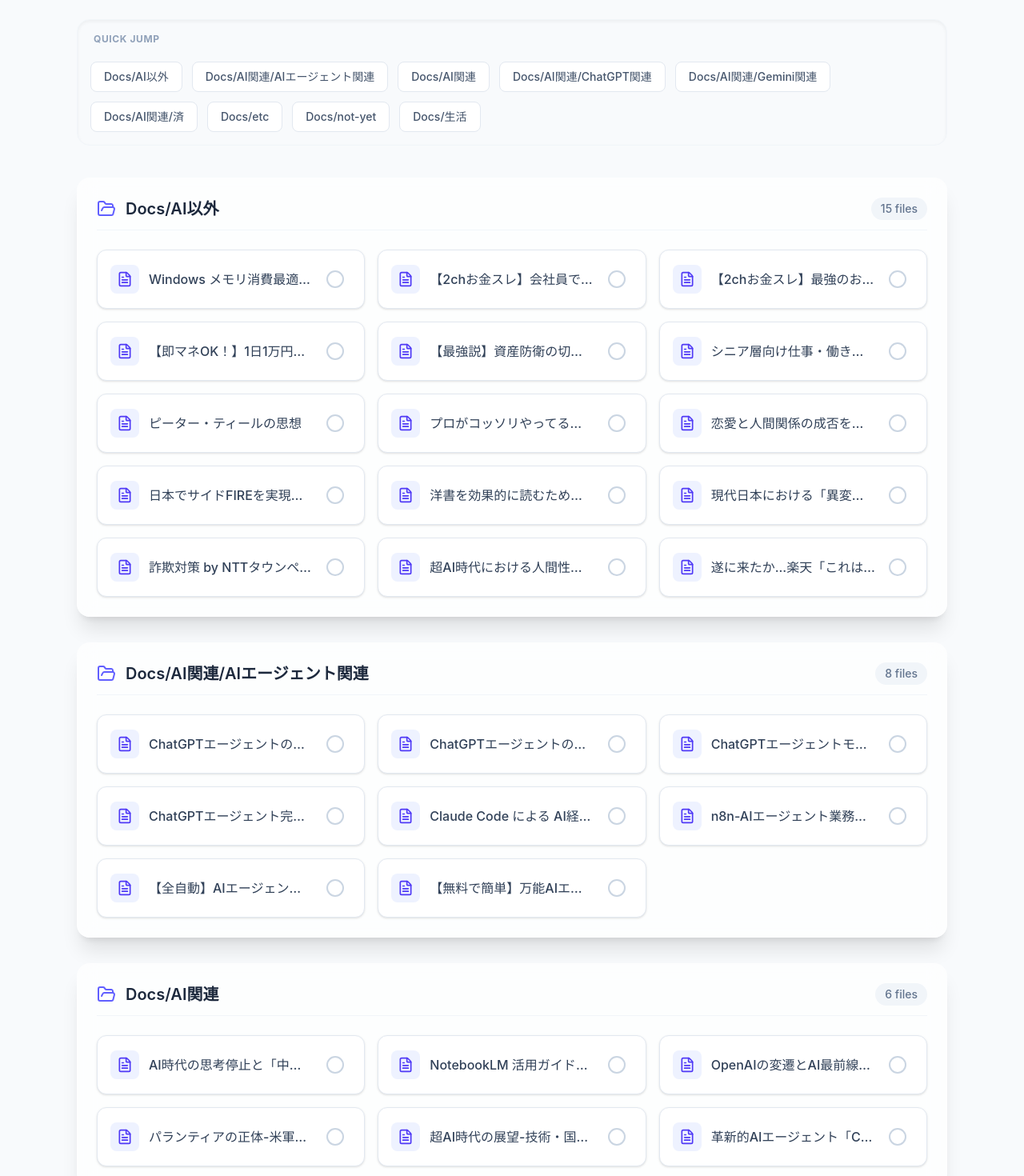
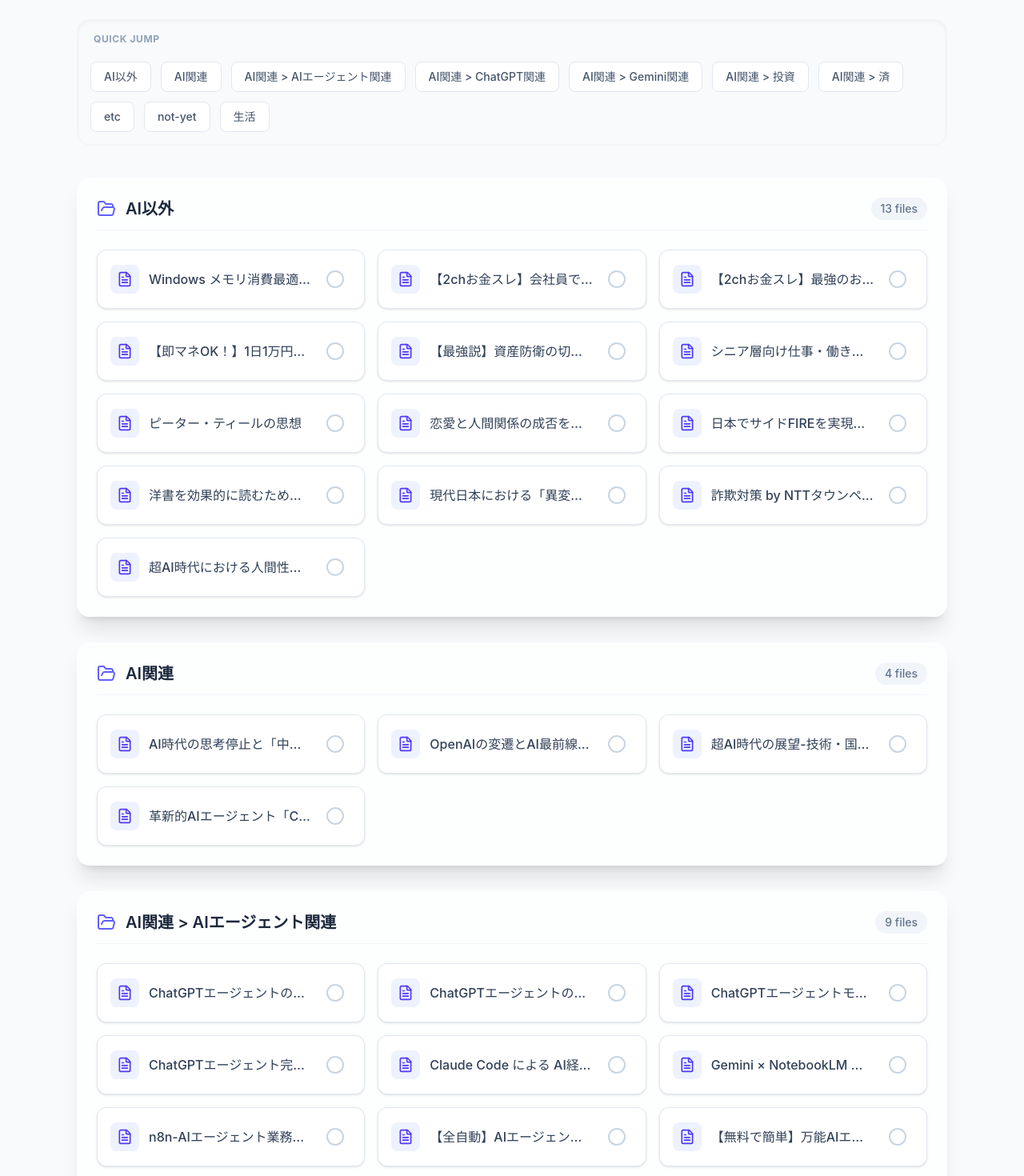
Before and after one commit to ykp1974/html_hosting, a React (Vite) app in the folder html_hosting/html-viewer/: page / in a window 1280 px wide. Shown: the part 260-1730 px from the top of the page at 80% size. Built offline with nearby package versions, Linux system fonts and the light colour scheme.

Commit message:
2026/4/6@Adv 投資Folder

```diff
--- a/html_hosting/html-viewer/public/files.json
+++ b/html_hosting/html-viewer/public/files.json
@@ -6,19 +6,18 @@
   "Docs/AI以外/【最強説】資産防衛の切り札！東南アジア移住で資産形成が超加速する理由5選.html",
   "Docs/AI以外/シニア層向け仕事・働き方ブリーフィング.html",
   "Docs/AI以外/ピーター・ティールの思想.html",
-  "Docs/AI以外/プロがコッソリやってる？FIREしたいなら今が仕込み時！？高配当な権利落ち銘柄7選！！.html",
   "Docs/AI以外/恋愛と人間関係の成否を決する「日常の在り方」-仏教の教えに基づく考察.html",
   "Docs/AI以外/日本でサイドFIREを実現する完全ガイド.html",
   "Docs/AI以外/洋書を効果的に読むための「3回読み」メソッド.html",
   "Docs/AI以外/現代日本における「異変」と社会的違和感-50代後半の視点から見た日本の静かな崩壊.html",
   "Docs/AI以外/詐欺対策 by NTTタウンページ.html",
   "Docs/AI以外/超AI時代における人間性の再定義-生産から「縁」と「共生」への転換.html",
-  "Docs/AI以外/遂に来たか...楽天「これは最終手段だった...」 史上初の発表でこれからとんでもないことが起きるかもしれません.html",
   "Docs/AI関連/AIエージェント関連/ChatGPTエージェントの機能と限界～詳細ブリーフィング - 自律型 vs ワークフロー型の徹底比較.html",
   "Docs/AI関連/AIエージェント関連/ChatGPTエージェントの活用と可能性~自律的タスク実行による業務革新への道筋.html",
   "Docs/AI関連/AIエージェント関連/ChatGPTエージェントモード vs Genspark AIエージェント～比較レビュー.html",
   "Docs/AI関連/AIエージェント関連/ChatGPTエージェント完全ガイド~AIが自律的に作業を代行する新時代のスタンダード.html",
   "Docs/AI関連/AIエージェント関連/Claude Code による AI経営革命ー次世代の管理・実行ツールとしての全容.html",
+  "Docs/AI関連/AIエージェント関連/Gemini × NotebookLM 連携～「自分専用エージェント」構築.html",
   "Docs/AI関連/AIエージェント関連/n8n-AIエージェント業務自動化.html",
   "Docs/AI関連/AIエージェント関連/【全自動】AIエージェントにYouTube動画を無限に作ってもらう方法（神ツールn8n×コード不要）.html",
   "Docs/AI関連/AIエージェント関連/【無料で簡単】万能AIエージェントに仕事を丸投げする方法｜n8n～雑用AIを作る.html",
@@ -27,14 +26,13 @@
   "Docs/AI関連/ChatGPT関連/ChatGPT革新的活用法.html",
   "Docs/AI関連/ChatGPT関連/MBTI × ChatGPT キャリア戦略術.html",
   "Docs/AI関連/ChatGPT関連/My GPTsの構築と活用法 - 完全図解.html",
-  "Docs/AI関連/Gemini関連/ChatGPT 驚異のパフォーマンスを生み出したAIトレード手法.html",
   "Docs/AI関連/Gemini関連/Gemini Canvas機能によるGoogleスライド自動生成 完全図解.html",
-  "Docs/AI関連/Gemini関連/Gemini × NotebookLM 連携～「自分専用エージェント」構築.html",
   "Docs/AI関連/Gemini関連/Geminiの神機能 「Canvas」の使い方12選！もうパワポ不要？インフォグラフィックと音声生成で、資料作成が異次元.html",
   "Docs/AI関連/Gemini関連/Geminiライブが凄い！タスク機能も追加されてるし、音声概要もできる！Geminiアプリが進化してた.html",
   "Docs/AI関連/Gemini関連/Google Gemini すごい使い方10選.html",
   "Docs/AI関連/Gemini関連/Google Opal 完全図解ガイド.html",
   "Docs/AI関連/Gemini関連/Google Workspace Flows-AIを活用した自動化ツールの完全図解.html",
+  "Docs/AI関連/Gemini関連/Google Workspace を活用したプレゼン資料作成の効率化-3つのAIツールによる黄金ワークフロー.html",
   "Docs/AI関連/Gemini関連/Nano Banana Pro 完全攻略ガイド.html",
   "Docs/AI関連/Gemini関連/NanoBanana Pro 完全図解.html",
   "Docs/AI関連/Gemini関連/NotebookLM 完全ガイド.html",
@@ -45,16 +43,15 @@
   "Docs/AI関連/Gemini関連/【速報】Gemini CLIが爆誕！毎日1,000回無料枠の衝撃.html",
   "Docs/AI関連/Gemini関連/【速報！】Geminiの「Deep Research」や「Gems」が無料開放！全員使え！.html",
   "Docs/AI関連/Gemini関連/間違いなく神神神AI！Google開発の「NotebookLM」が衝撃的すぎたので全機能・使い方など徹底解説します.html",
-  "Docs/AI関連/NotebookLM 活用ガイドー分析とリサーチを最大化する高度なテクニック.html",
   "Docs/AI関連/OpenAIの変遷とAI最前線の動向分析-全知全能への進化と営利化のジレンマ.html",
-  "Docs/AI関連/パランティアの正体-米軍が実戦投入する「真のAI」とその本質に関するブリーフィング資料.html",
+  "Docs/AI関連/投資/ChatGPT 驚異のパフォーマンスを生み出したAIトレード手法.html",
+  "Docs/AI関連/投資/プロがコッソリやってる？FIREしたいなら今が仕込み時！？高配当な権利落ち銘柄7選！！.html",
   "Docs/AI関連/済/2024年8月 生成AI最新動向ブリーフィング.html",
   "Docs/AI関連/済/AIガチ勢が今、生成AIで日常的に効率化している事.html",
   "Docs/AI関連/済/AI活用学習の4ステップ.html",
   "Docs/AI関連/済/AI革命の第二幕～3MとNetflixが示す「常時推論」の経済圏.html",
   "Docs/AI関連/済/ChatGPTプロンプト作成の基礎テクニック9選.html",
   "Docs/AI関連/済/ChatGPT高度活用法：完全図解ガイド.html",
-  "Docs/AI関連/済/dir.html",
   "Docs/AI関連/済/Google Antigravity 完全図解.html",
   "Docs/AI関連/済/Google NotebookLM-機能と活用法 - 完全図解ガイド.html",
   "Docs/AI関連/済/Googleの無料AIアプリ作成ツール『Opal』が神サービス！具体的な使い方を解説.html",
@@ -72,8 +69,8 @@
   "Docs/AI関連/済/【神アプデ】Genspark AIスライド2.0の概要と意図通りのスライドを作るプロンプト術を教えます.html",
   "Docs/AI関連/済/【神アプデ】最新版Geminiでパワポ・スライド資料作成が一瞬で終わる方法を解説します【速報！】Geminiの「Deep Research」や「Gems」が無料開放！全員使え！.html",
   "Docs/AI関連/済/ナノバナナPro 完全図解.html",
+  "Docs/AI関連/済/パランティアの正体-米軍が実戦投入する「真のAI」とその本質に関するブリーフィング資料.html",
   "Docs/AI関連/済/自分の頭を使わずにプロンプトを作る方法3選.html",
-  "Docs/AI関連/済/間違いなく神神神AI！Google開発の「NotebookLM」が衝撃的すぎたので全機能・使い方など徹底解説します.html",
   "Docs/AI関連/超AI時代の展望-技術・国防・経済のパラダイムシフト.html",
   "Docs/AI関連/革新的AIエージェント「Cowork」.html",
   "Docs/etc/AIの忖度（サイコファンシー）現象とその対策--Sycophancy 諸刃の剣.html",
--- a/html_hosting/html-viewer/src/App.tsx
+++ b/html_hosting/html-viewer/src/App.tsx
@@ -47,12 +47,31 @@ function FileList() {
   // 【1. 初期化処理】コンポーネントがマウントされた際に一度だけ実行
   useEffect(() => {
     // サーバーからファイル一覧を取得
-    fetchFiles();
+    setLoading(true);
+    fetchFiles().finally(() => setLoading(false));
     // ブラウザから既読状態を取得
     fetchStatus();
-    // 読み込み完了（ローディング表示を終了）
-    setLoading(false);
   }, []);
+
+  // 【1.5. スクロール復元処理】ファイル一覧が表示された直後に実行
+  useEffect(() => {
+    if (files.length > 0 && !loading) {
+      const lastFile = sessionStorage.getItem('last-viewed-file');
+      if (lastFile) {
+        // DOMのレンダリング完了を待つために少し遅延させる
+        const timer = setTimeout(() => {
+          const element = document.getElementById(lastFile);
+          if (element) {
+            element.scrollIntoView({ behavior: 'smooth', block: 'center' });
+            // 同じページで何度もスクロールしないよう、一度スクロールしたらクリアするか検討
+            // ここではユーザーが「戻った時」だけ機能させたいので、そのままでも良いが
+            // 気になる場合は sessionStorage.removeItem('last-viewed-file') する
+          }
+        }, 300);
+        return () => clearTimeout(timer);
+      }
+    }
+  }, [files, loading]);
 
   const toggleCheck = (file: string, currentState: boolean) => {
     const newState = !currentState;
@@ -91,6 +110,13 @@ function FileList() {
   const readCount = Object.values(status).filter(Boolean).length;
   // 【4. 最終的な表示データの準備完了】
   const progress = files.length > 0 ? Math.round((readCount / files.length) * 100) : 0;
+
+  // フォルダ名の表示用クリーンアップ（例: Docs/AI関連 -> AI関連）
+  const formatDirName = (dir: string) => {
+    if (dir === 'Root') return 'Top';
+    // 先頭の Docs/ を削除し、/ を > に置換して見やすく
+    return dir.replace(/^Docs\//, '').replace(/\//g, ' > ');
+  };
 
   if (loading) {
     return (
@@ -151,14 +177,16 @@ function FileList() {
           <span className="w-full text-xs font-bold text-slate-400 uppercase tracking-wider mb-2 px-1">
             Quick Jump
           </span>
-          {Object.keys(filesByDir).map(dir => (
+          {Object.keys(filesByDir)
+            .sort((a, b) => a.localeCompare(b))
+            .map(dir => (
               <a
                 key={dir}
                 href={`#${dir}`}
                 className="px-4 py-2 rounded-lg bg-white border border-slate-200 text-slate-600 hover:text-indigo-600 hover:border-indigo-300 hover:shadow-sm transition-all text-sm font-medium"
               >
-              {/* 表示名の調整：'Root' は 'Top' と表示 */}
-              {dir === 'Root' ? 'Top' : dir}
+                {/* 表示名の調整 */}
+                {formatDirName(dir)}
               </a>
             ))}
         </nav>
@@ -170,11 +198,13 @@ function FileList() {
         </div>
       ) : (
         <div className="space-y-8">
-          {Object.entries(filesByDir).map(([dir, dirFiles]) => (
+          {Object.entries(filesByDir)
+            .sort(([a], [b]) => a.localeCompare(b))
+            .map(([dir, dirFiles]) => (
               <div key={dir} id={dir} className="glass-panel p-6 shadow-sm hover:shadow-md transition-shadow group scroll-mt-6">
                 <h2 className="text-xl font-semibold text-slate-800 flex items-center gap-3 mb-6 border-b border-slate-100 pb-3">
                   <FolderOpen className="w-6 h-6 text-indigo-500 group-hover:text-indigo-600 transition-colors" />
-                {dir}
+                  {formatDirName(dir)}
                   <span className="ml-auto text-sm font-medium bg-slate-100 text-slate-500 px-3 py-1 rounded-full">
                     {dirFiles.length} {dirFiles.length === 1 ? 'file' : 'files'}
                   </span>
@@ -186,6 +216,7 @@ function FileList() {
                   return (
                     <div
                       key={file}
+                      id={file}
                       className={`relative flex items-center justify-between p-4 rounded-xl border transition-all duration-300 transform hover:-translate-y-1 ${isChecked
                         ? 'bg-green-50/60 border-green-200 outline outline-1 outline-green-200 shadow-sm'
                         : 'bg-white border-slate-200 hover:border-indigo-300 shadow-sm hover:shadow-md'
@@ -193,6 +224,7 @@ function FileList() {
                     >
                       <Link
                         to={`/view?file=${encodeURIComponent(file)}`}
+                        onClick={() => sessionStorage.setItem('last-viewed-file', file)}
                         className="flex items-center gap-3 flex-1 min-w-0"
                       >
                         <div className={`p-2 rounded-lg ${isChecked ? 'bg-green-100' : 'bg-indigo-50'}`}>
--- a/html_hosting/html-viewer/src/components/HtmlViewer.tsx
+++ b/html_hosting/html-viewer/src/components/HtmlViewer.tsx
@@ -40,7 +40,10 @@ export default function HtmlViewer() {
     return <div className="p-8 text-center text-red-500">No file specified</div>;
   }
 
-  const fileUrl = `/${file}`;
+  const isDev = import.meta.env.DEV;
+  const fileUrl = isDev
+    ? `/api/serve-html?file=${encodeURIComponent(file)}`
+    : `/${file}`;
 
   return (
     <div className="flex flex-col h-screen bg-slate-100">
```
Lines whose indentation alone changed are shown as unchanged.
